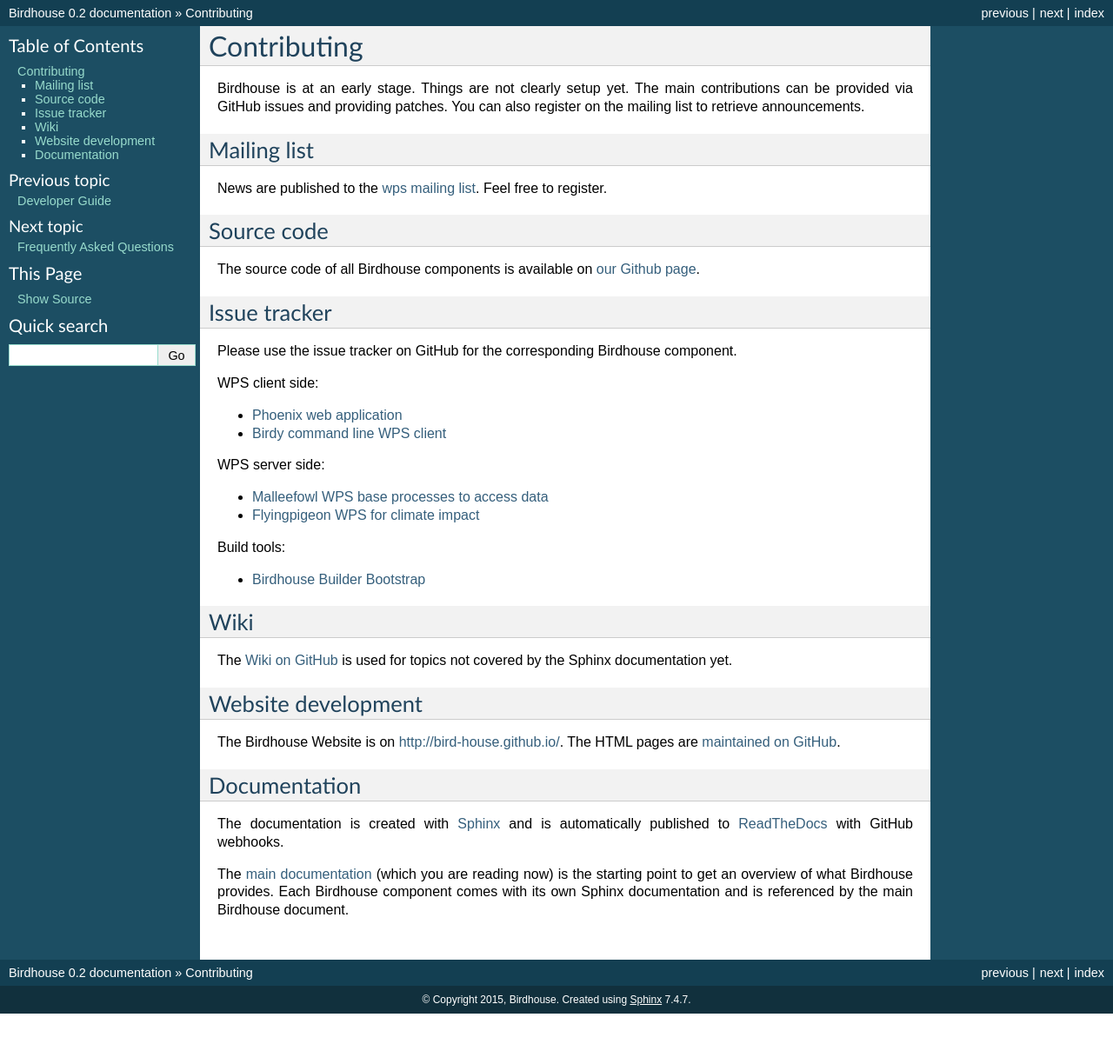
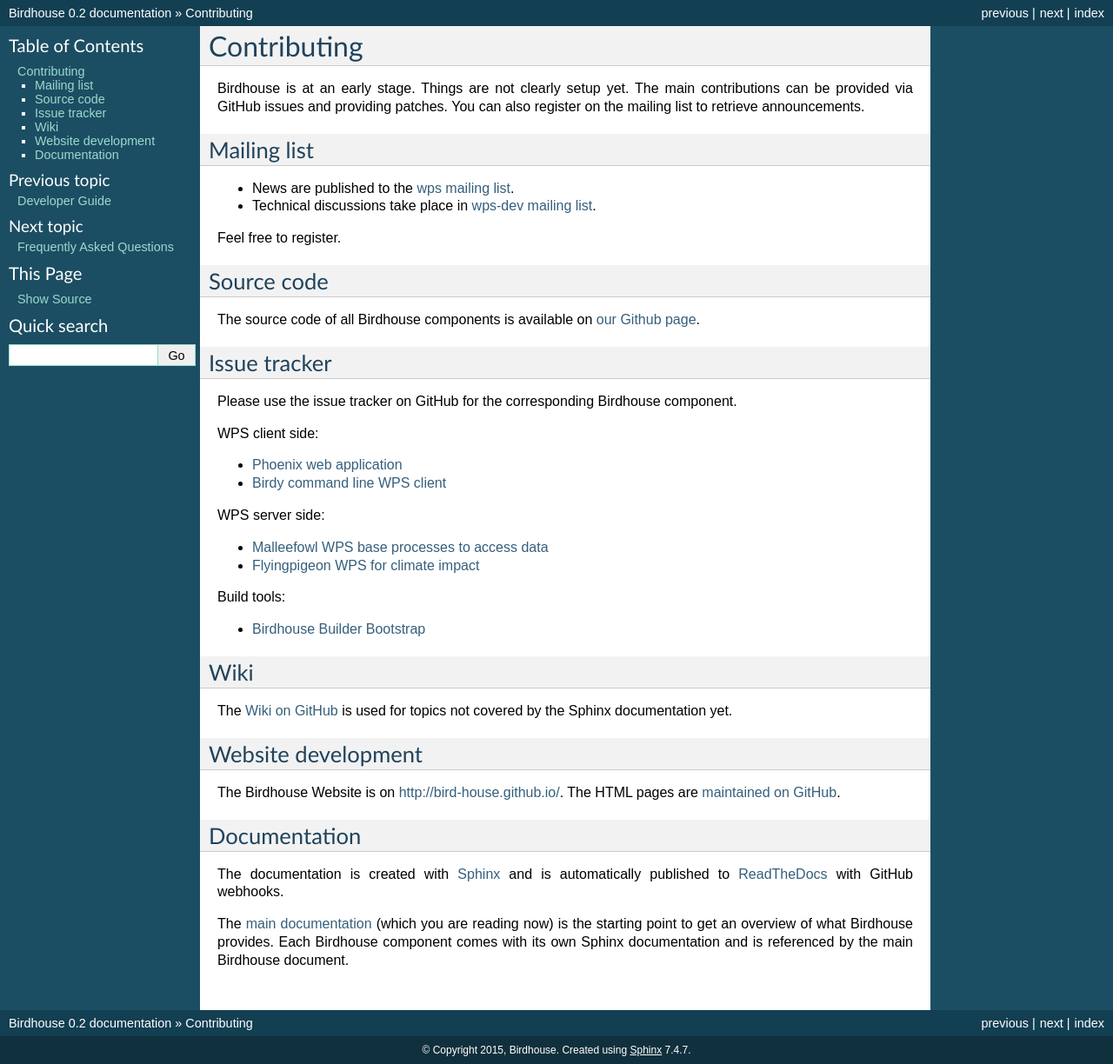
Before and after one commit to bird-house/birdhouse-docs, a Sphinx documentation site: the page built from docs/source/contributing.rst, in a window 1280 px wide. Shown: the whole page at 87% size. Built offline with Sphinx 7.4.7, drawn with Linux system fonts in a browser that asks for light colours; before the commit the page ends 1166 px from its top, so only the background shows below that.

Commit message:
updated mailing list wps-dev

```diff
--- a/docs/source/contributing.rst
+++ b/docs/source/contributing.rst
@@ -10,7 +10,10 @@
 Mailing list
 ------------
 
-News are published to the `wps mailing list <https://lists.dkrz.de/mailman/listinfo/wps>`_. Feel free to register.
+* News are published to the `wps mailing list <https://lists.dkrz.de/mailman/listinfo/wps>`_.
+* Technical discussions take place in `wps-dev mailing list <https://lists.dkrz.de/mailman/listinfo/wps-dev>`_.
+
+Feel free to register.
 
 Source code
 -----------
```
